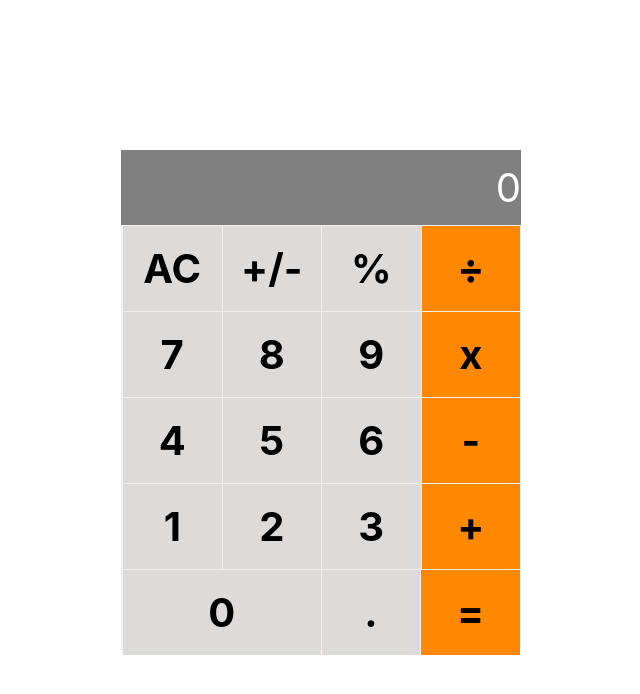
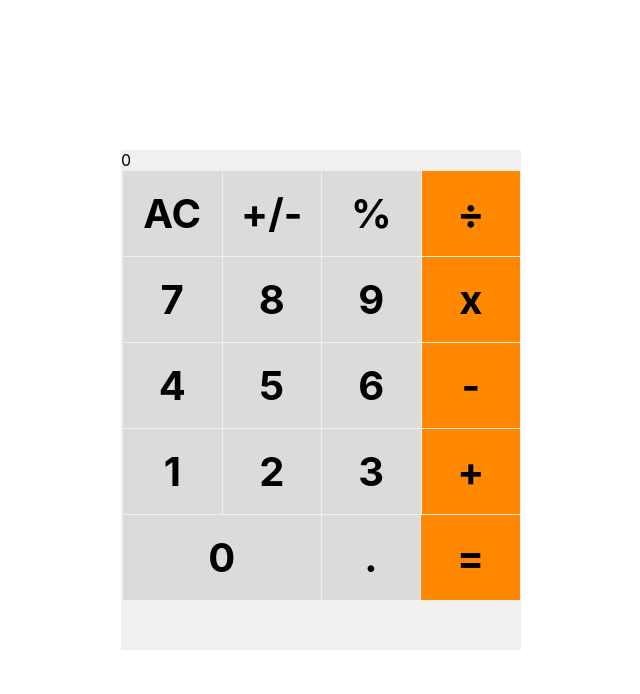
Before and after one commit to eamador1/math-magician-calculator, a React (Create React App) app: page / in a window 1280 px wide. Shown: the top 694 px of the page, without its empty margins (319-959 px from the left). Built offline with nearby package versions, Linux system fonts and the light colour scheme.

Commit message:
delete border from buttons

```diff
--- a/src/styles/calculator.css
+++ b/src/styles/calculator.css
@@ -1,14 +1,3 @@
-.input {
-  display: flex;
-  align-items: center;
-  justify-content: flex-end;
-  font-size: 40px;
-  width: 100%;
-  height: 75px;
-  background-color: gray;
-  color: #fff;
-}
-
 .button-container {
   height: 85px;
   width: 99px;
@@ -22,6 +11,7 @@
   cursor: pointer;
   user-select: none;
   margin-left: 1px;
+  border: none;
 }
 
 .calculator-container .line:nth-child(6) .button-container:first-child {
```
